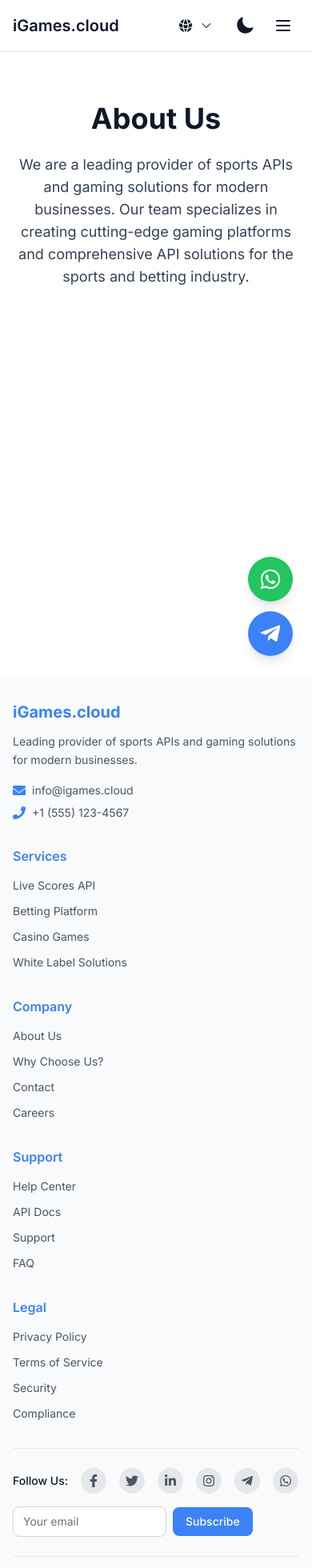
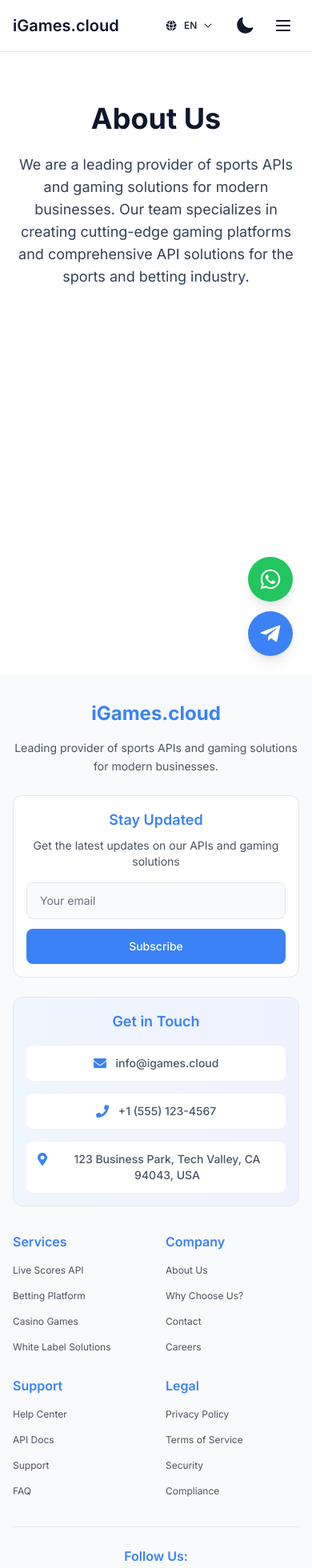
Before and after one commit to shashikant-dev/I-Games, a Next.js app: page /about in a window 390 px wide. Shown: the top 1960 px of the page at 80% size. Built offline with nearby package versions, Linux system fonts and the light colour scheme.

Commit message:
Refactor Footer and Navbar components for improved mobile responsiveness and layout. Enhance LanguageSwitcher with abbreviated language names for mobile view. Update contact information in localization files to include addresses. Adjust styles for better visual consistency across components.

```diff
--- a/src/components/home/HeroSection.js
+++ b/src/components/home/HeroSection.js
@@ -128,7 +128,7 @@
           <div className="text-center mb-8">
             {/* Carousel Banner */}
             <div className="relative">
-              <div className="relative h-48 sm:h-64 overflow-hidden rounded-2xl">
+              <div className="mt-2 sm:mt-0 relative h-48 sm:h-64 overflow-hidden rounded-2xl">
                 {carouselSlides.map((slide, index) => (
                   <div
                     key={slide.id}
--- a/src/components/layout/Footer.js
+++ b/src/components/layout/Footer.js
@@ -63,45 +63,89 @@
     <footer className="bg-gray-50 dark:bg-gray-900 text-gray-900 dark:text-white transition-colors duration-300">
       {/* Main Footer Content */}
       <div className="max-w-7xl mx-auto px-4 sm:px-6 lg:px-8 py-8 sm:py-12">
-        {/* Top Section */}
-        <div className="grid grid-cols-1 lg:grid-cols-6 gap-8 mb-8">
-          {/* Company Info */}
-          <div className="lg:col-span-2">
-            <Link href="/" className="flex items-center mb-3">
-              <span className="text-xl sm:text-2xl font-bold text-[#3B82F6] dark:text-[#60A5FA]">
+        {/* Top Section - Company Info & Newsletter */}
+        <div className="mb-8">
+          {/* Company Branding */}
+          <div className="text-center md:text-left mb-6">
+            <Link href="/" className="inline-flex items-center justify-center md:justify-start mb-4">
+              <span className="text-2xl sm:text-3xl font-bold text-[#3B82F6] dark:text-[#60A5FA]">
                 iGames.cloud
               </span>
             </Link>
-            <p className="text-gray-600 dark:text-gray-300 text-sm leading-relaxed mb-4">
+            <p className="text-gray-600 dark:text-gray-300 text-sm sm:text-base leading-relaxed max-w-md mx-auto md:mx-0">
               {t('footer.description')}
             </p>
+          </div>
 
-            {/* Contact Info */}
-            <div className="space-y-2 text-sm">
-              <div className="flex items-center space-x-2">
-                <FaEnvelope className="w-4 h-4 text-[#3B82F6] dark:text-[#60A5FA]" />
-                <Link href={`mailto:${t('footer.contact.email')}`} className="text-gray-600 dark:text-gray-300 hover:text-[#3B82F6] dark:hover:text-[#60A5FA]">
+          {/* Newsletter Section - Mobile Optimized */}
+          <div className="bg-white dark:bg-gray-800 rounded-xl p-4 sm:p-6 border border-gray-200 dark:border-gray-700 mb-6">
+            <div className="text-center mb-4">
+              <h3 className="font-semibold text-lg text-[#3B82F6] dark:text-[#60A5FA] mb-2">
+                Stay Updated
+              </h3>
+              <p className="text-sm text-gray-600 dark:text-gray-300">
+                Get the latest updates on our APIs and gaming solutions
+              </p>
+            </div>
+            <div className="flex flex-col sm:flex-row gap-3 max-w-md mx-auto">
+              <input
+                type="email"
+                placeholder={t('footer.social.newsletter.placeholder')}
+                className="flex-1 px-4 py-3 bg-gray-50 dark:bg-gray-700 border border-gray-200 dark:border-gray-600 rounded-lg focus:outline-none focus:ring-2 focus:ring-[#3B82F6] dark:focus:ring-[#60A5FA] focus:border-transparent text-gray-900 dark:text-white placeholder-gray-500 dark:placeholder-gray-400 text-sm"
+              />
+              <button className="px-6 py-3 bg-[#3B82F6] dark:bg-[#60A5FA] text-white rounded-lg hover:bg-blue-700 dark:hover:bg-blue-500 transition-colors text-sm font-medium whitespace-nowrap">
+                {t('footer.social.newsletter.subscribe')}
+              </button>
+            </div>
+          </div>
+
+                     {/* Contact Information - Mobile Optimized */}
+           <div className="bg-gradient-to-r from-blue-50 to-indigo-50 dark:from-gray-800 dark:to-gray-700 rounded-xl p-4 sm:p-6 border border-gray-200 dark:border-gray-600">
+             <h3 className="font-semibold text-lg text-[#3B82F6] dark:text-[#60A5FA] mb-4 text-center sm:text-left">
+               {t('footer.contact.getInTouch')}
+             </h3>
+             <div className="grid grid-cols-1 sm:grid-cols-2 lg:grid-cols-3 gap-4">
+               <div className="flex items-center justify-center sm:justify-start space-x-3 p-3 bg-white dark:bg-gray-800 rounded-lg">
+                 <FaEnvelope className="w-4 h-4 text-[#3B82F6] dark:text-[#60A5FA] flex-shrink-0" />
+                 <Link
+                   href={`mailto:${t('footer.contact.email')}`}
+                   className="text-gray-600 dark:text-gray-300 hover:text-[#3B82F6] dark:hover:text-[#60A5FA] text-sm font-medium"
+                 >
                    {t('footer.contact.email')}
                  </Link>
                </div>
-              <div className="flex items-center space-x-2">
-                <FaPhone className="w-4 h-4 text-[#3B82F6] dark:text-[#60A5FA]" />
-                <Link href={`tel:${t('footer.contact.phone')}`} className="text-gray-600 dark:text-gray-300 hover:text-[#3B82F6] dark:hover:text-[#60A5FA]">
+               <div className="flex items-center justify-center sm:justify-start space-x-3 p-3 bg-white dark:bg-gray-800 rounded-lg">
+                 <FaPhone className="w-4 h-4 text-[#3B82F6] dark:text-[#60A5FA] flex-shrink-0" />
+                 <Link
+                   href={`tel:${t('footer.contact.phone')}`}
+                   className="text-gray-600 dark:text-gray-300 hover:text-[#3B82F6] dark:hover:text-[#60A5FA] text-sm font-medium"
+                 >
                    {t('footer.contact.phone')}
                  </Link>
+               </div>
+               <div className="flex items-start justify-center sm:justify-start space-x-3 p-3 bg-white dark:bg-gray-800 rounded-lg sm:col-span-2 lg:col-span-1">
+                 <FaMapMarkerAlt className="w-4 h-4 text-[#3B82F6] dark:text-[#60A5FA] flex-shrink-0 mt-0.5" />
+                 <span className="text-gray-600 dark:text-gray-300 text-sm font-medium text-center sm:text-left">
+                   {t('footer.contact.address')}
+                 </span>
+               </div>
              </div>
            </div>
         </div>
 
+        {/* Links Section - Mobile Optimized Grid */}
+        <div className="grid grid-cols-2 sm:grid-cols-2 lg:grid-cols-4 gap-6 sm:gap-8 mb-8">
           {/* Services */}
-          <div>
-            <h3 className="font-semibold mb-3 text-[#3B82F6] dark:text-[#60A5FA]">{t('footer.sections.services')}</h3>
+          <div className="space-y-3">
+            <h3 className="font-semibold text-base sm:text-lg text-[#3B82F6] dark:text-[#60A5FA] mb-3">
+              {t('footer.sections.services')}
+            </h3>
             <ul className="space-y-2">
               {footerSections.services.map((item, index) => (
                 <li key={index}>
                   <Link
                     href={item.href}
-                    className="text-sm text-gray-600 dark:text-gray-300 hover:text-[#3B82F6] dark:hover:text-[#60A5FA] transition-colors"
+                    className="text-xs sm:text-sm text-gray-600 dark:text-gray-300 hover:text-[#3B82F6] dark:hover:text-[#60A5FA] transition-colors block py-1"
                   >
                     {item.name}
                   </Link>
@@ -111,14 +155,16 @@
           </div>
 
           {/* Company */}
-          <div>
-            <h3 className="font-semibold mb-3 text-[#3B82F6] dark:text-[#60A5FA]">{t('footer.sections.company')}</h3>
+          <div className="space-y-3">
+            <h3 className="font-semibold text-base sm:text-lg text-[#3B82F6] dark:text-[#60A5FA] mb-3">
+              {t('footer.sections.company')}
+            </h3>
             <ul className="space-y-2">
               {footerSections.company.map((item, index) => (
                 <li key={index}>
                   <Link
                     href={item.href}
-                    className="text-sm text-gray-600 dark:text-gray-300 hover:text-[#3B82F6] dark:hover:text-[#60A5FA] transition-colors"
+                    className="text-xs sm:text-sm text-gray-600 dark:text-gray-300 hover:text-[#3B82F6] dark:hover:text-[#60A5FA] transition-colors block py-1"
                   >
                     {item.name}
                   </Link>
@@ -128,14 +174,16 @@
           </div>
 
           {/* Support */}
-          <div>
-            <h3 className="font-semibold mb-3 text-[#3B82F6] dark:text-[#60A5FA]">{t('footer.sections.support')}</h3>
+          <div className="space-y-3">
+            <h3 className="font-semibold text-base sm:text-lg text-[#3B82F6] dark:text-[#60A5FA] mb-3">
+              {t('footer.sections.support')}
+            </h3>
             <ul className="space-y-2">
               {footerSections.support.map((item, index) => (
                 <li key={index}>
                   <Link
                     href={item.href}
-                    className="text-sm text-gray-600 dark:text-gray-300 hover:text-[#3B82F6] dark:hover:text-[#60A5FA] transition-colors"
+                    className="text-xs sm:text-sm text-gray-600 dark:text-gray-300 hover:text-[#3B82F6] dark:hover:text-[#60A5FA] transition-colors block py-1"
                   >
                     {item.name}
                   </Link>
@@ -145,14 +193,16 @@
           </div>
 
           {/* Legal */}
-          <div>
-            <h3 className="font-semibold mb-3 text-[#3B82F6] dark:text-[#60A5FA]">{t('footer.sections.legal')}</h3>
+          <div className="space-y-3">
+            <h3 className="font-semibold text-base sm:text-lg text-[#3B82F6] dark:text-[#60A5FA] mb-3">
+              {t('footer.sections.legal')}
+            </h3>
             <ul className="space-y-2">
               {footerSections.legal.map((item, index) => (
                 <li key={index}>
                   <Link
                     href={item.href}
-                    className="text-sm text-gray-600 dark:text-gray-300 hover:text-[#3B82F6] dark:hover:text-[#60A5FA] transition-colors"
+                    className="text-xs sm:text-sm text-gray-600 dark:text-gray-300 hover:text-[#3B82F6] dark:hover:text-[#60A5FA] transition-colors block py-1"
                   >
                     {item.name}
                   </Link>
@@ -162,46 +212,47 @@
           </div>
         </div>
 
-        {/* Bottom Section */}
-        <div className="border-t border-gray-200 dark:border-gray-700 pt-6">
-          <div className="flex flex-col md:flex-row md:justify-between md:items-center space-y-4 md:space-y-0">
-            {/* Social Links */}
-            <div className="flex items-center space-x-4">
-              <span className="text-sm font-medium text-gray-900 dark:text-white">{t('footer.social.followUs')}</span>
+        {/* Social Media Section - Mobile Optimized */}
+        <div className="border-t border-gray-200 dark:border-gray-700 pt-6 mb-6">
+          <div className="text-center">
+            <h3 className="font-semibold text-base sm:text-lg text-[#3B82F6] dark:text-[#60A5FA] mb-4">
+              {t('footer.social.followUs')}
+            </h3>
+            <div className="flex justify-center space-x-3 sm:space-x-4">
               {socialLinks.map((social, index) => (
                 <Link
                   key={index}
                   href={social.href}
                   target="_blank"
                   rel="noopener noreferrer"
-                  className={`w-8 h-8 bg-gray-200 dark:bg-gray-800 rounded-full flex items-center justify-center text-gray-600 dark:text-gray-300 transition-all duration-300 ${social.color} hover:scale-110`}
+                  className={`w-10 h-10 sm:w-12 sm:h-12 bg-white dark:bg-gray-800 rounded-full flex items-center justify-center text-gray-600 dark:text-gray-300 transition-all duration-300 ${social.color} hover:scale-110 shadow-md hover:shadow-lg border border-gray-200 dark:border-gray-600`}
                   aria-label={social.name}
                 >
+                  <span className="text-sm sm:text-base">
                     {social.icon}
+                  </span>
                 </Link>
               ))}
             </div>
-
-            {/* Newsletter */}
-            <div className="flex items-center space-x-2">
-              <input
-                type="email"
-                placeholder={t('footer.social.newsletter.placeholder')}
-                className="px-3 py-2 bg-white dark:bg-gray-800 border border-gray-300 dark:border-gray-600 rounded-lg focus:outline-none focus:ring-2 focus:ring-[#3B82F6] dark:focus:ring-[#60A5FA] focus:border-transparent text-gray-900 dark:text-white placeholder-gray-500 dark:placeholder-gray-400 text-sm w-48"
-              />
-              <button className="px-4 py-2 bg-[#3B82F6] dark:bg-[#60A5FA] text-white rounded-lg hover:bg-blue-700 dark:hover:bg-blue-500 transition-colors text-sm font-medium">
-                {t('footer.social.newsletter.subscribe')}
-              </button>
           </div>
         </div>
 
+        {/* Bottom Copyright Section */}
+        <div className="border-t border-gray-200 dark:border-gray-700 pt-6">
+          <div className="text-center space-y-3">
             {/* Copyright */}
-          <div className="mt-6 pt-4 border-t border-gray-200 dark:border-gray-700">
-            <div className="flex flex-col sm:flex-row sm:justify-between sm:items-center text-xs text-gray-500 dark:text-gray-400 space-y-2 sm:space-y-0">
-              <p>&copy; {currentYear} iGames.cloud. {t('footer.copyright')}</p>
-              <div className="flex space-x-4">
+            <p className="text-xs sm:text-sm text-gray-500 dark:text-gray-400">
+              &copy; {currentYear} iGames.cloud. {t('footer.copyright')}
+            </p>
+
+            {/* Badges */}
+            <div className="flex flex-col sm:flex-row justify-center items-center space-y-2 sm:space-y-0 sm:space-x-6 text-xs text-gray-500 dark:text-gray-400">
+              <div className="flex items-center space-x-2">
+                <div className="w-2 h-2 bg-green-500 rounded-full"></div>
                 <span>{t('footer.badges.licensed')}</span>
-                <span>•</span>
+              </div>
+              <div className="flex items-center space-x-2">
+                <div className="w-2 h-2 bg-blue-500 rounded-full"></div>
                 <span>{t('footer.badges.certified')}</span>
               </div>
             </div>
--- a/src/components/layout/Navbar.js
+++ b/src/components/layout/Navbar.js
@@ -73,7 +73,7 @@
         </nav>
 
         {/* Mobile Menu Button */}
-        <div className="md:hidden flex items-center space-x-2">
+        <div className=" border-[#dedede] md:hidden flex items-center space-x-2">
           {/* Language Switcher for Mobile */}
           <LanguageSwitcher />
 
@@ -126,17 +126,7 @@
                 {item.name}
               </Link>
             ))}
-            <Link
-              href="/contact"
-              className={`block w-full text-center mt-4 px-4 py-2 rounded-lg transition-colors duration-200 ${
-                isActiveLink('/contact')
-                  ? 'bg-brand-primary-dark text-white shadow-lg'
-                  : 'bg-brand-primary text-white hover:bg-brand-primary-light'
-              }`}
-              onClick={() => setIsMobileMenuOpen(false)}
-            >
-              {t('nav.contact')}
-            </Link>
+
           </div>
         </div>
       )}
--- a/src/components/ui/LanguageSwitcher.js
+++ b/src/components/ui/LanguageSwitcher.js
@@ -9,6 +9,16 @@
   const dropdownRef = useRef(null);
 
   const currentLang = getCurrentLanguage();
+
+  // Create a mapping for language codes to short display names
+  const getShortLanguageName = (lang) => {
+    const shortNames = {
+      'en': 'EN',
+      'hi': 'हिं',
+      'bn': 'বাং'
+    };
+    return shortNames[lang.code] || lang.code.toUpperCase();
+  };
 
   useEffect(() => {
     const handleClickOutside = (event) => {
@@ -32,40 +42,59 @@
     <div className="relative" ref={dropdownRef}>
       <button
         onClick={() => setIsOpen(!isOpen)}
-        className="flex items-center space-x-2 px-3 py-2 rounded-lg hover:bg-theme-bg-secondary transition-colors duration-200 text-theme-text-primary"
+        className="flex items-center space-x-2 px-2 sm:px-3 py-2 rounded-lg hover:bg-theme-bg-secondary transition-colors duration-200 text-theme-text-primary min-w-[80px] sm:min-w-[120px]"
         aria-label="Change language"
       >
-        <HiGlobeAlt className="w-5 h-5" />
+        <HiGlobeAlt className="w-4 h-4 sm:w-5 sm:h-5 flex-shrink-0" />
+
+        {/* Mobile: Show abbreviated version */}
+        <span className="text-xs sm:hidden font-medium">
+          {getShortLanguageName(currentLang)}
+        </span>
+
+        {/* Desktop: Show full name */}
         <span className="text-sm font-medium hidden sm:inline">
           {currentLang.nativeName}
         </span>
+
         <HiChevronDown
-          className={`w-4 h-4 transition-transform duration-200 ${
+          className={`w-3 h-3 sm:w-4 sm:h-4 transition-transform duration-200 flex-shrink-0 ${
             isOpen ? 'rotate-180' : ''
           }`}
         />
       </button>
 
       {isOpen && (
-        <div className="absolute right-0 mt-2 w-48 bg-white dark:bg-gray-800 border border-gray-200 dark:border-gray-700 rounded-lg shadow-lg z-50">
+        <div className="absolute right-0 mt-2 w-40 sm:w-48 bg-white dark:bg-gray-800 border border-gray-200 dark:border-gray-700 rounded-lg shadow-lg z-50">
           <div className="py-2">
             {languages.map((language) => (
               <button
                 key={language.code}
                 onClick={() => handleLanguageChange(language.code)}
-                className={`w-full px-4 py-2 text-left text-sm transition-colors duration-200 ${
+                className={`w-full px-3 sm:px-4 py-2 text-left text-sm transition-colors duration-200 ${
                   currentLanguage === language.code
                     ? 'bg-[#3B82F6] text-white'
                     : 'text-gray-700 dark:text-gray-300 hover:bg-gray-100 dark:hover:bg-gray-700'
                 }`}
               >
                 <div className="flex items-center justify-between">
-                  <div>
+                  <div className="flex-1 min-w-0">
+                    {/* Mobile: Show abbreviated + full name */}
+                    <div className="sm:hidden">
+                      <div className="font-medium text-xs truncate">
+                        {getShortLanguageName(language)} - {language.nativeName}
+                      </div>
+                      <div className="text-xs opacity-75 truncate">{language.name}</div>
+                    </div>
+
+                    {/* Desktop: Show full details */}
+                    <div className="hidden sm:block">
                     <div className="font-medium">{language.nativeName}</div>
                     <div className="text-xs opacity-75">{language.name}</div>
+                    </div>
                   </div>
                   {currentLanguage === language.code && (
-                    <div className="w-2 h-2 bg-white rounded-full"></div>
+                    <div className="w-2 h-2 bg-current rounded-full ml-2 flex-shrink-0"></div>
                   )}
                 </div>
               </button>
--- a/src/locales/bn.json
+++ b/src/locales/bn.json
@@ -105,7 +105,8 @@
     "contact": {
       "getInTouch": "যোগাযোগ করুন",
       "email": "info@igames.cloud",
-      "phone": "+1 (555) 123-4567"
+      "phone": "+1 (555) 123-4567",
+      "address": "১২৩ বিজনেস পার্ক, টেক ভ্যালি, CA 94043, USA"
     },
     "sections": {
       "services": "সেবা",
--- a/src/locales/en.json
+++ b/src/locales/en.json
@@ -105,7 +105,8 @@
     "contact": {
       "getInTouch": "Get in Touch",
       "email": "info@igames.cloud",
-      "phone": "+1 (555) 123-4567"
+      "phone": "+1 (555) 123-4567",
+      "address": "123 Business Park, Tech Valley, CA 94043, USA"
     },
     "sections": {
       "services": "Services",
--- a/src/locales/hi.json
+++ b/src/locales/hi.json
@@ -105,7 +105,8 @@
     "contact": {
       "getInTouch": "संपर्क में रहें",
       "email": "info@igames.cloud",
-      "phone": "+1 (555) 123-4567"
+      "phone": "+1 (555) 123-4567",
+      "address": "123 बिजनेस पार्क, टेक वैली, CA 94043, USA"
     },
     "sections": {
       "services": "सेवाएं",
```
Lines whose indentation alone changed are shown as unchanged.
